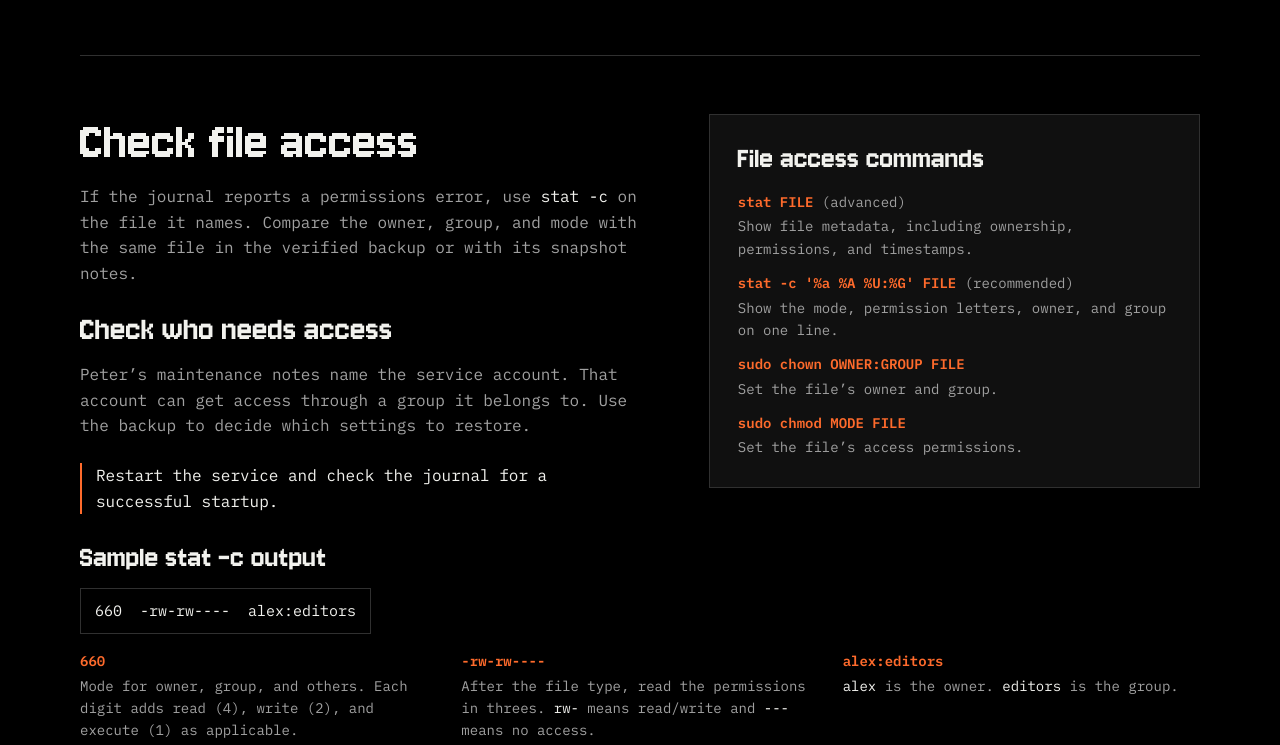
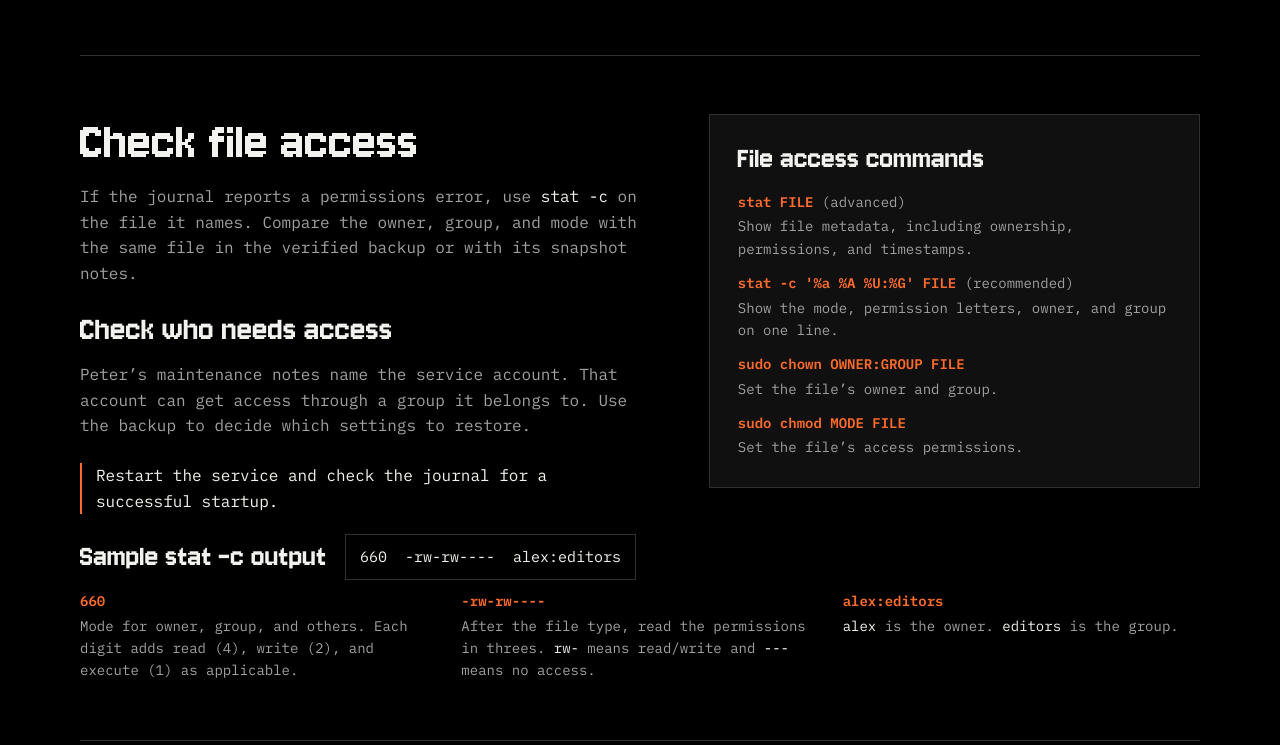
Before and after one commit to Computer-Hardware-Club/computerhardwareclub.org, a website: page workshops/retep.html in a window 1280 px wide. Shown: the part 1567-2312 px from the top of the page. Drawn offline with Linux system fonts and the light colour scheme.

Commit message:
Put the stat sample beside its heading

```diff
--- a/styles/retep.css
+++ b/styles/retep.css
@@ -149,17 +149,22 @@ body .retep-page {
 }
 
 .retep-access {
-  row-gap: clamp(18px, 3vw, 28px);
+  row-gap: clamp(14px, 2vw, 20px);
 }
 
 .retep-stat-example {
   grid-column: 1 / -1;
 }
 
-.retep-stat-fields {
-  display: grid;
-  grid-template-columns: repeat(3, minmax(0, 1fr));
-  gap: 12px 24px;
+.retep-stat-heading {
+  display: flex;
+  flex-wrap: wrap;
+  align-items: center;
+  gap: 8px 18px;
+}
+
+.retep-stat-heading .retep-command {
+  margin: 0;
 }
 
 .retep-guidance h3 {
@@ -181,6 +186,13 @@ body .retep-page {
 .retep-commands {
   margin: 16px 0 0;
   font-size: 0.875rem;
+}
+
+.retep-stat-fields {
+  display: grid;
+  grid-template-columns: repeat(3, minmax(0, 1fr));
+  gap: 12px 24px;
+  margin-top: 10px;
 }
 
 .retep-commands dt {
--- a/workshops/retep.html
+++ b/workshops/retep.html
@@ -150,8 +150,10 @@
     </div>
 
     <section class="retep-stat-example" aria-labelledby="stat-example-title">
-      <h3 id="stat-example-title">Sample <code>stat -c</code> output</h3>
-      <pre class="retep-command"><code>660  -rw-rw----  alex:editors</code></pre>
+      <div class="retep-stat-heading">
+        <h3 id="stat-example-title">Sample <code>stat -c</code> output</h3>
+        <pre class="retep-command"><code>660  -rw-rw----  alex:editors</code></pre>
+      </div>
       <dl class="retep-commands retep-stat-fields">
         <div>
           <dt><code>660</code></dt>
```
